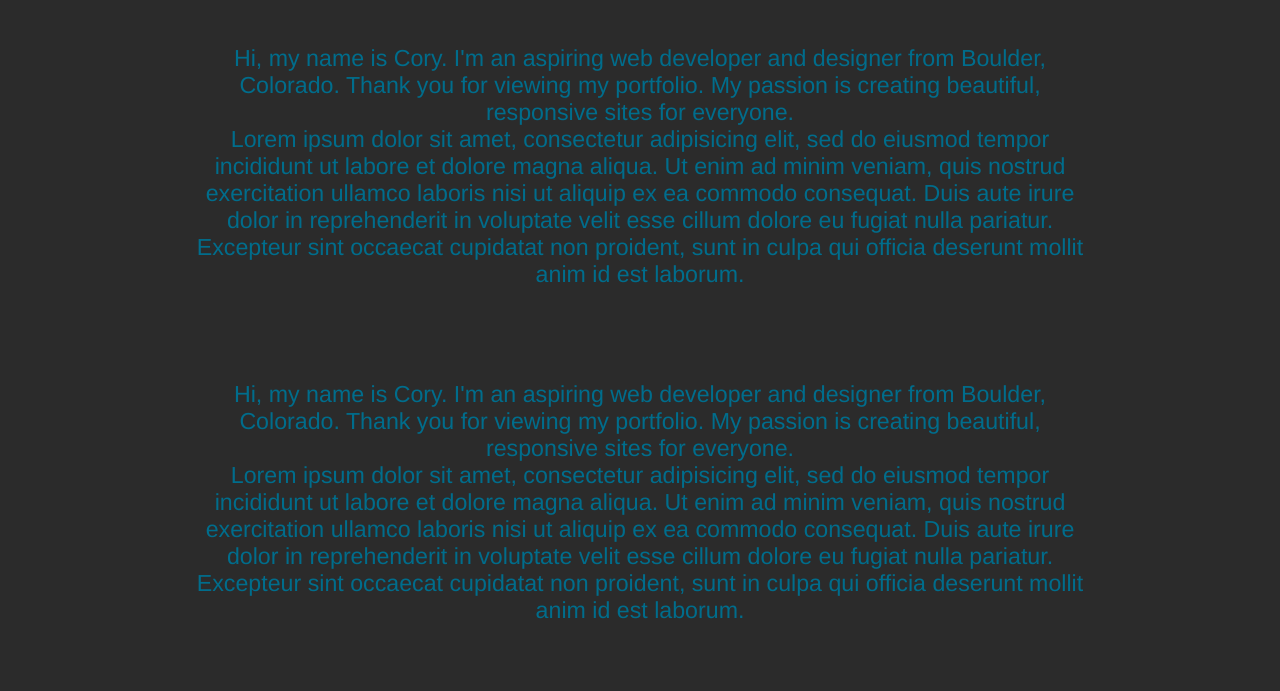
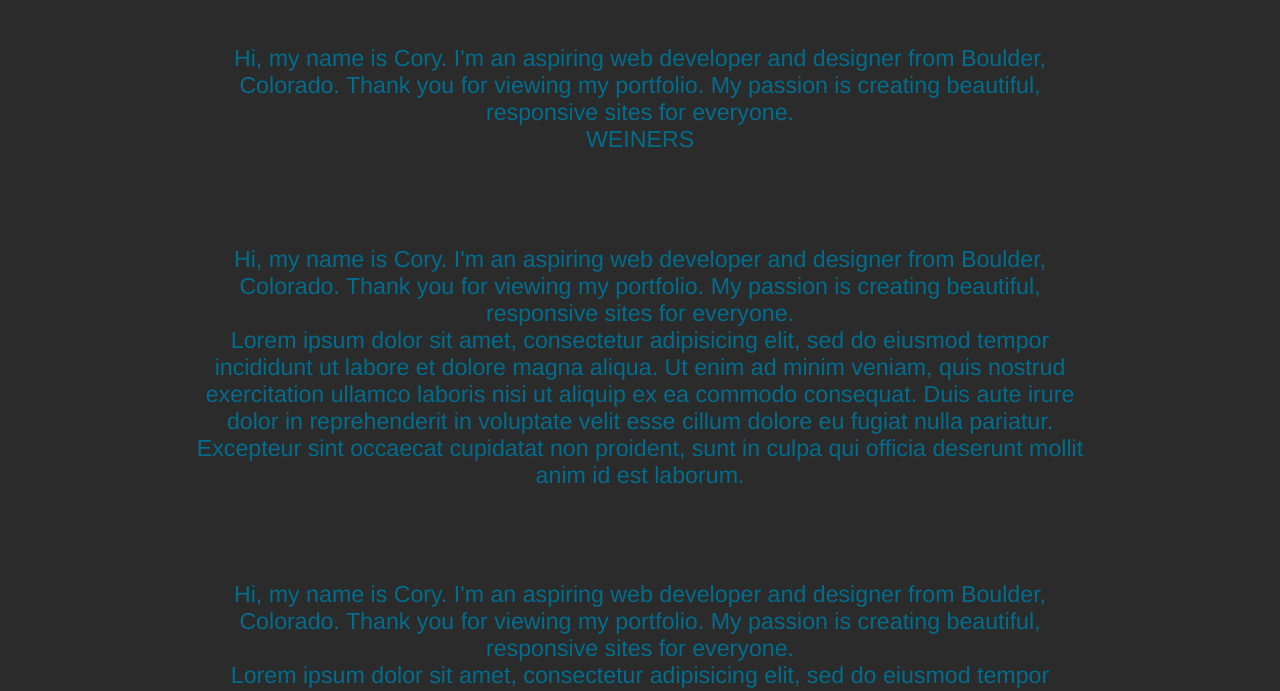
Before and after one commit to Schwaannn/First-Website, a plain HTML site: page contact.html in a window 1280 px wide. Shown: the part 99-790 px from the top of the page. Drawn offline with Linux system fonts and the light colour scheme; a web font is replaced by a local one.

Commit message:
testing if this shows up on www.coryswanson.net

```diff
--- a/contact.html
+++ b/contact.html
@@ -21,7 +21,7 @@
 <div class="break"></div>
 
     <div class="paragraphs">
-  <p>Hi, my name is Cory. I'm an aspiring web developer and designer from Boulder, Colorado. Thank you for viewing my portfolio. My passion is creating beautiful, responsive sites for everyone.<br>Lorem ipsum dolor sit amet, consectetur adipisicing elit, sed do eiusmod tempor incididunt ut labore et dolore magna aliqua. Ut enim ad minim veniam, quis nostrud exercitation ullamco laboris nisi ut aliquip ex ea commodo consequat. Duis aute irure dolor in reprehenderit in voluptate velit esse cillum dolore eu fugiat nulla pariatur. Excepteur sint occaecat cupidatat non proident, sunt in culpa qui officia deserunt mollit anim id est laborum.<p>
+  <p>Hi, my name is Cory. I'm an aspiring web developer and designer from Boulder, Colorado. Thank you for viewing my portfolio. My passion is creating beautiful, responsive sites for everyone.<br>WEINERS<p>
 </div><div class="paragraphs">
   <p>Hi, my name is Cory. I'm an aspiring web developer and designer from Boulder, Colorado. Thank you for viewing my portfolio. My passion is creating beautiful, responsive sites for everyone.<br>Lorem ipsum dolor sit amet, consectetur adipisicing elit, sed do eiusmod tempor incididunt ut labore et dolore magna aliqua. Ut enim ad minim veniam, quis nostrud exercitation ullamco laboris nisi ut aliquip ex ea commodo consequat. Duis aute irure dolor in reprehenderit in voluptate velit esse cillum dolore eu fugiat nulla pariatur. Excepteur sint occaecat cupidatat non proident, sunt in culpa qui officia deserunt mollit anim id est laborum.<p>
 </div><div class="paragraphs">
```
